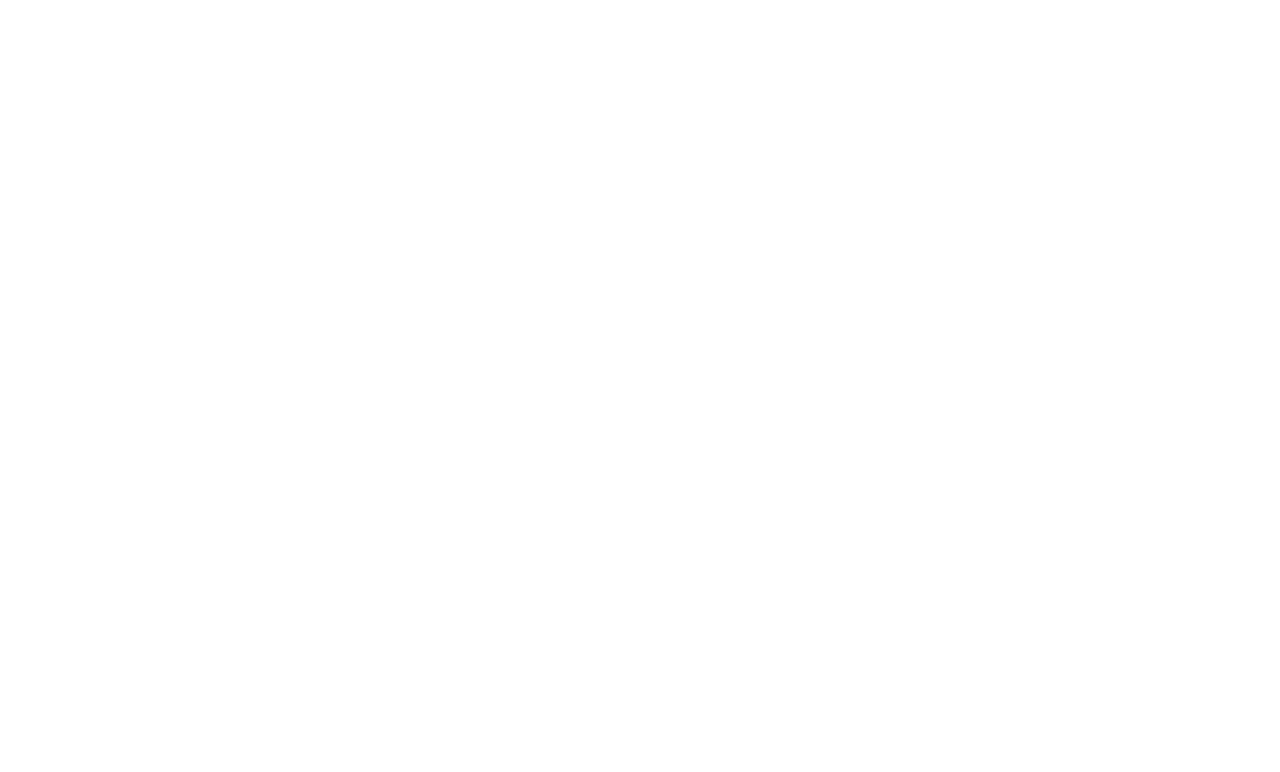
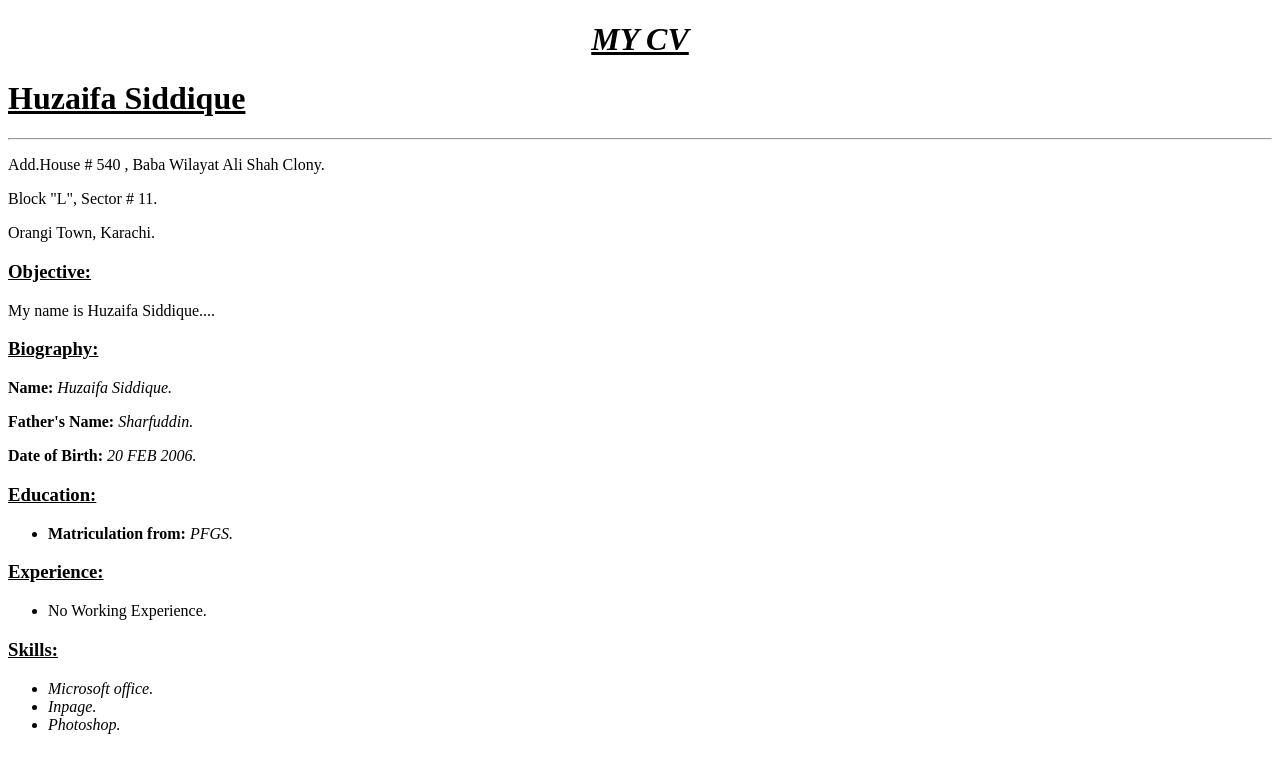
Before and after one commit to iMuhammadHuzaifa/smit-assignment1, a plain HTML site: page index.html in a window 1280 px wide. Drawn offline with Linux system fonts and the light colour scheme.

Commit message:
My third commit

```diff
--- a/index.html
+++ b/index.html
@@ -4,9 +4,45 @@
     <meta charset="UTF-8">
     <meta http-equiv="X-UA-Compatible" content="IE=edge">
     <meta name="viewport" content="width=device-width, initial-scale=1.0">
-    <title>Document</title>
+    <title>SMIT |Assignment 1</title>
 </head>
 <body>
+   <center><h1><i><u>MY CV</u></i></h1></center>
+   <h1><u>Huzaifa Siddique</u></h1>
+   <hr>
+   <p>Add.House # 540 , Baba Wilayat Ali Shah Clony.</p>
+   <p>Block "L", Sector # 11.</p>
+   <p>Orangi Town, Karachi.</p>
+
+   <!-- Objective -->
+   <h3><u>Objective:</u></h3>
+   <p>My name is Huzaifa Siddique....</p>
+
+   <!-- Biography-->
+   <h3><u>Biography:</u></h3>
+   <p><b>Name:</b> <i>Huzaifa Siddique.</i></p>
+   <p><b>Father's Name:</b> <i>Sharfuddin.</i></p>
+   <p><b>Date of Birth:</b> <i>20 FEB 2006.</i></p>
+
+   <!-- Education -->
+   <h3><u>Education:</u></h3>
+   <ul>
+   <li><p><b>Matriculation from:</b> <i>PFGS.</i></p></li>
+</ul>
+
+   <!-- Experience -->
+   <h3><u>Experience:</u></h3>
+   <ul>
+   <li><p>No Working Experience.</p></li>
+</ul>
+
+   <!-- Skills -->
+   <h3><u>Skills:</u></h3>
+   <ul>
+    <li><i>Microsoft office.</i></li>
+    <li><i>Inpage.</i></li>
+    <li><i>Photoshop.</i></li>
+   </ul>
 
 </body>
 </html>
```
